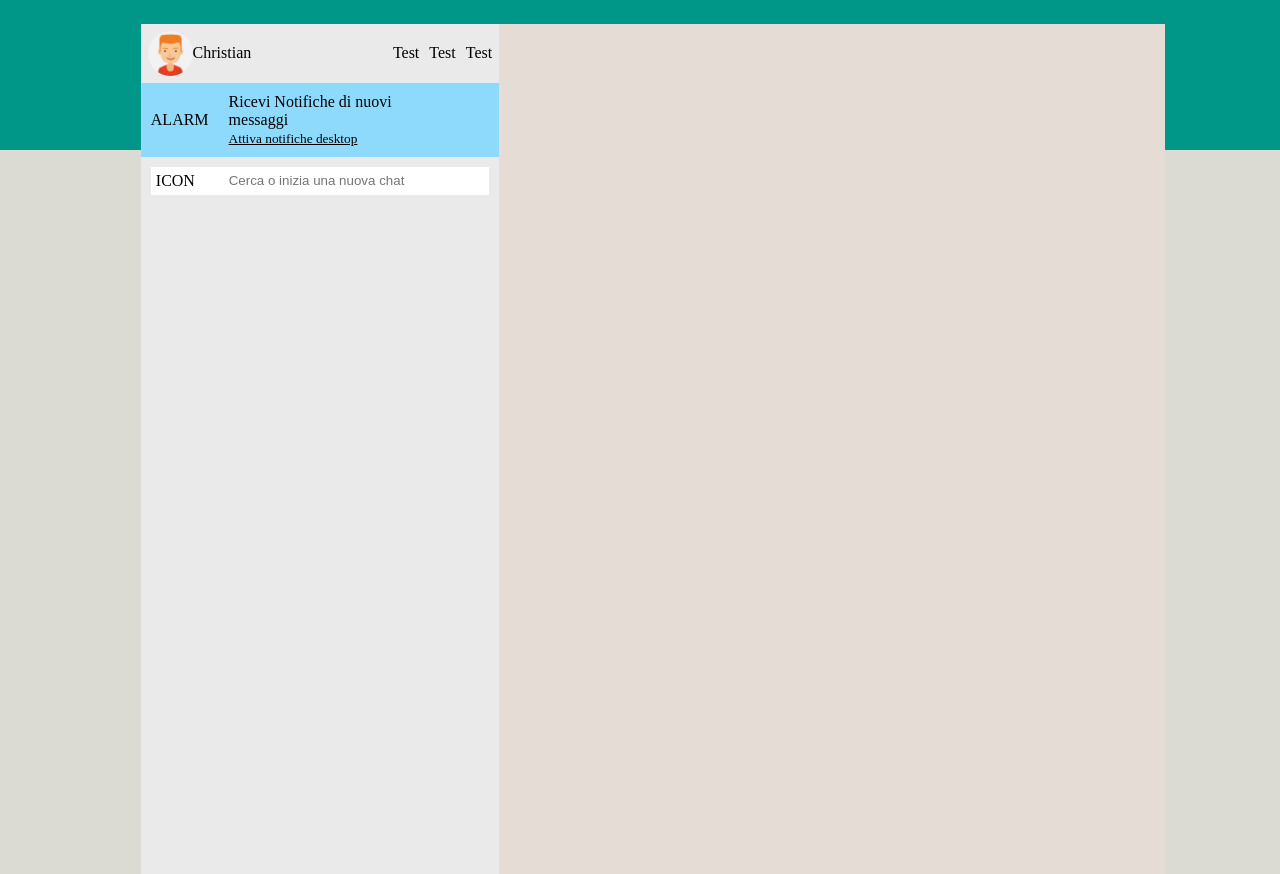
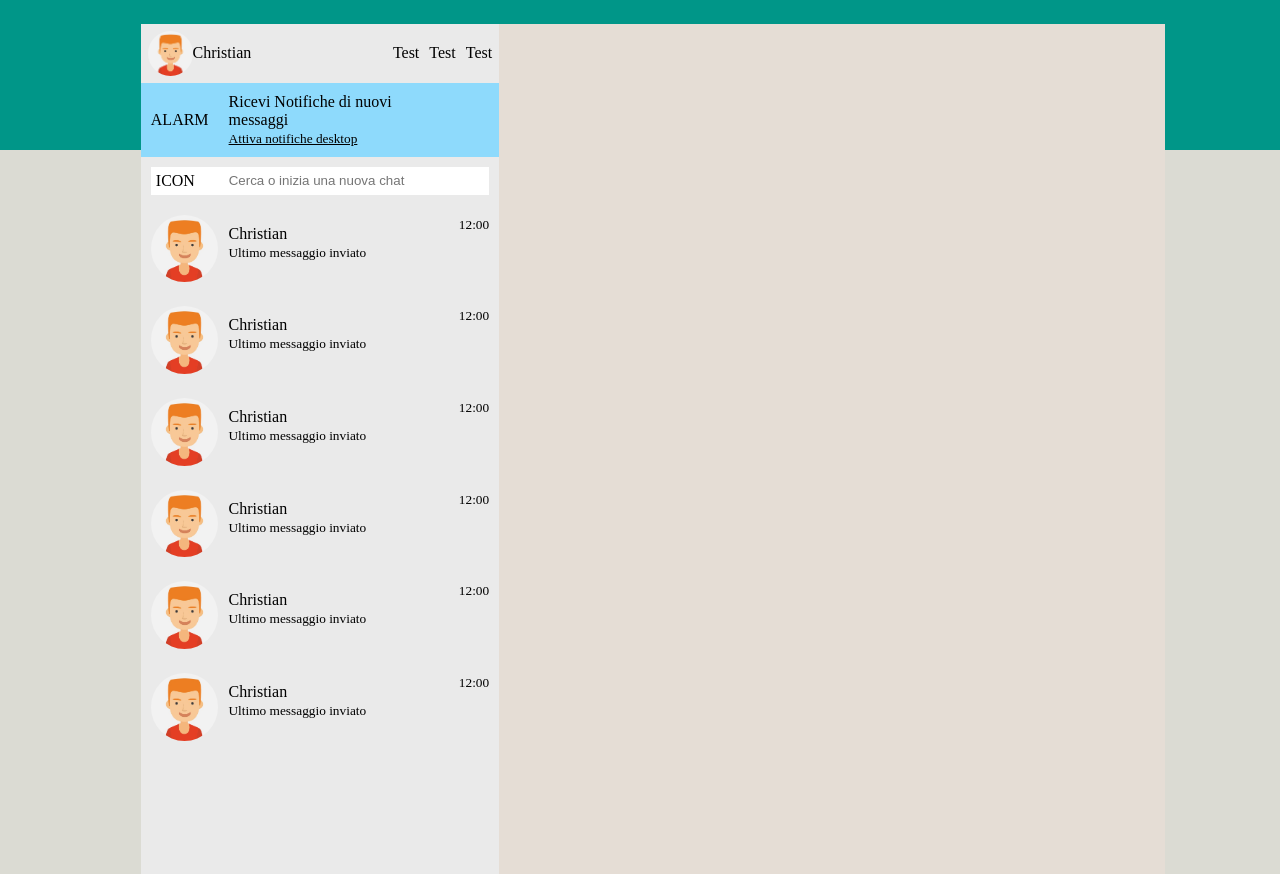
Before and after one commit to Chrissx77/vue-boolzapp, a plain HTML site: page index.html in a window 1280 px wide. Drawn offline with nearby package versions, Linux system fonts and the light colour scheme.

Commit message:
Added items leftSide. User, alarmBar, inputSearch & chats on html-css

```diff
--- a/assets/css/style.css
+++ b/assets/css/style.css
@@ -6,6 +6,15 @@
 
 body{
     background-color: #dbdbd3;
+}
+
+ul{
+    list-style: none;
+    overflow-y: auto;
+}
+
+li{
+    padding-bottom: 20px;
 }
 
 /* Nav Style */
@@ -64,7 +73,7 @@ nav{
     width: 13%;
 }
 
-.avatar img{
+img{
     border-radius: 50%;
     width: 100%;
 }
@@ -79,7 +88,6 @@ nav{
     padding: 10px;
     background-color: #8edafc;
     align-items: center;
-
 }
 
 .activeAlarm div{
@@ -108,3 +116,28 @@ nav{
     outline: none;
 
 }
+
+
+/* chatList */
+
+.chatList{
+    padding: 10px;
+}
+
+.chat{
+    display: flex;
+}
+
+.itemChatAvatar{
+    flex-basis: 20%;
+}
+
+.itemChatText{
+    flex-basis: 60%;
+    padding: 10px;
+}
+
+.itemChatData{
+    flex-basis: 20%;
+    text-align: right;
+}
--- a/index.html
+++ b/index.html
@@ -44,6 +44,109 @@
                         <input class="inputSearch" type="text" placeholder="Cerca o inizia una nuova chat">
                     </div>
 
+                    <div class="chatList">
+                        <ul>
+
+                            <li>
+                                <div class="chat">
+                                    <div class="itemChatAvatar">
+                                        <img src="assets/img/avatar_1.jpg" alt="" srcset="">
+                                    </div>
+                                    <div class="itemChatText">
+                                        <div class="name">Christian</div>
+                                        <small class="lastMess">Ultimo messaggio inviato</small>
+                                    </div>
+                                    <div class="itemChatData">
+                                        <small class="data">12:00</small>
+                                    </div>
+
+
+                                </div>
+                            </li>
+
+                            <li>
+                                <div class="chat">
+                                    <div class="itemChatAvatar">
+                                        <img src="assets/img/avatar_1.jpg" alt="" srcset="">
+                                    </div>
+                                    <div class="itemChatText">
+                                        <div class="name">Christian</div>
+                                        <small class="lastMess">Ultimo messaggio inviato</small>
+                                    </div>
+                                    <div class="itemChatData">
+                                        <small class="data">12:00</small>
+                                    </div>
+
+
+                                </div>
+                            </li>
+
+                            <li>
+                                <div class="chat">
+                                    <div class="itemChatAvatar">
+                                        <img src="assets/img/avatar_1.jpg" alt="" srcset="">
+                                    </div>
+                                    <div class="itemChatText">
+                                        <div class="name">Christian</div>
+                                        <small class="lastMess">Ultimo messaggio inviato</small>
+                                    </div>
+                                    <div class="itemChatData">
+                                        <small class="data">12:00</small>
+                                    </div>
+
+
+                                </div>
+                            </li>
+
+                            <li>
+                                <div class="chat">
+                                    <div class="itemChatAvatar">
+                                        <img src="assets/img/avatar_1.jpg" alt="" srcset="">
+                                    </div>
+                                    <div class="itemChatText">
+                                        <div class="name">Christian</div>
+                                        <small class="lastMess">Ultimo messaggio inviato</small>
+                                    </div>
+                                    <div class="itemChatData">
+                                        <small class="data">12:00</small>
+                                    </div>
+
+
+                                </div>
+                            </li>
+
+                            <li>
+                                <div class="chat">
+                                    <div class="itemChatAvatar">
+                                        <img src="assets/img/avatar_1.jpg" alt="" srcset="">
+                                    </div>
+                                    <div class="itemChatText">
+                                        <div class="name">Christian</div>
+                                        <small class="lastMess">Ultimo messaggio inviato</small>
+                                    </div>
+                                    <div class="itemChatData">
+                                        <small class="data">12:00</small>
+                                    </div>
+                                </div>
+                            </li>
+
+                            <li>
+                                <div class="chat">
+                                    <div class="itemChatAvatar">
+                                        <img src="assets/img/avatar_1.jpg" alt="" srcset="">
+                                    </div>
+                                    <div class="itemChatText">
+                                        <div class="name">Christian</div>
+                                        <small class="lastMess">Ultimo messaggio inviato</small>
+                                    </div>
+                                    <div class="itemChatData">
+                                        <small class="data">12:00</small>
+                                    </div>
+                                </div>
+                            </li>
+                        </ul>
+                    </div>
+
 
                 </div>
                 <div class="rightSide"></div>
```
